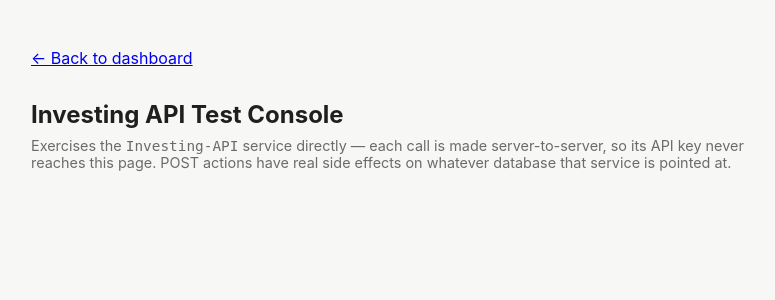
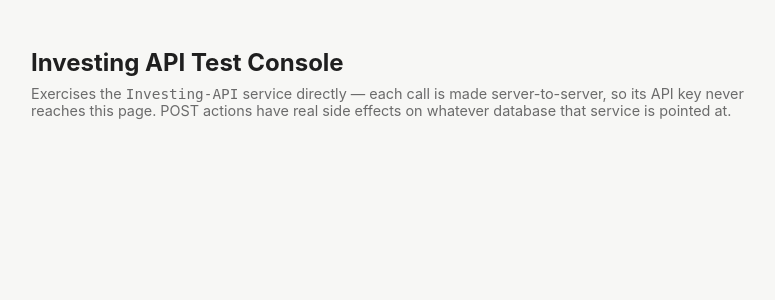
Before and after one commit to zb98-spec/Burns-Website, a Python web app: template app/blueprints/investing/templates/investing/index.html in a window 1280 px wide. Shown: the part 70-370 px from the top of the page, without its empty margins (91-866 px from the left). Run offline with Jinja, Linux system fonts and the light colour scheme; the template is opened without the code that fills it, so the values that code supplies are empty.

Commit message:
Remove redundant "Back to dashboard" links from project index pages
The site header already links back to the dashboard, so the duplicate
per-page link is unnecessary. Applied to grocery list, recipe tracker,
and investing (wine cellar handled separately). Also fixes local dev
server launch config (missing .venv, hardcoded port).

Co-Authored-By: Claude Sonnet 5 <noreply@anthropic.com>

```diff
--- a/app/blueprints/grocery_list/templates/grocery_list/index.html
+++ b/app/blueprints/grocery_list/templates/grocery_list/index.html
@@ -3,8 +3,6 @@
 {% block title %}Grocery List{% endblock %}
 
 {% block content %}
-  <p><a href="{{ url_for('core.index') }}">&larr; Back to dashboard</a></p>
-
   <div class="page-header">
     <h1>Grocery List</h1>
     <div class="page-header-actions">
--- a/app/blueprints/investing/templates/investing/index.html
+++ b/app/blueprints/investing/templates/investing/index.html
@@ -3,8 +3,6 @@
 {% block title %}Investing API Test Console{% endblock %}
 
 {% block content %}
-  <p><a href="{{ url_for('core.index') }}">&larr; Back to dashboard</a></p>
-
   <div class="page-header">
     <h1>Investing API Test Console</h1>
   </div>
--- a/app/blueprints/recipe_tracker/templates/recipe_tracker/index.html
+++ b/app/blueprints/recipe_tracker/templates/recipe_tracker/index.html
@@ -3,8 +3,6 @@
 {% block title %}Recipe Tracker{% endblock %}
 
 {% block content %}
-  <p><a href="{{ url_for('core.index') }}">&larr; Back to dashboard</a></p>
-
   <div class="page-header">
     <h1>Recipe Tracker</h1>
     <div class="page-header-actions">
```
Also changed, not shown: .claude/launch.json.
